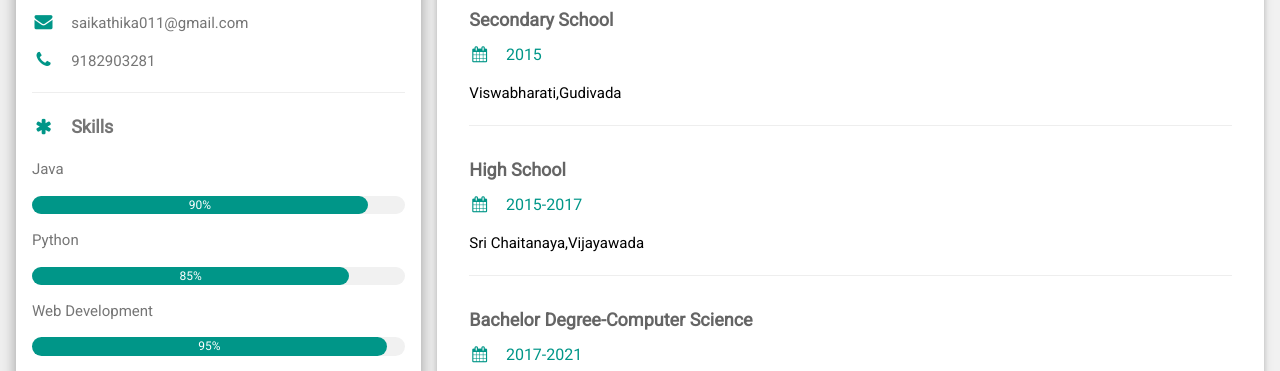
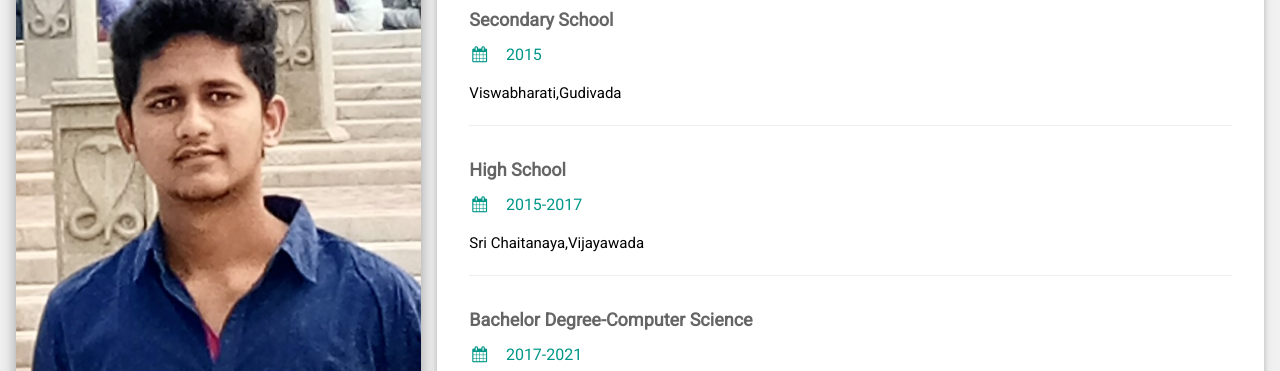
Before and after one commit to SaiKathika/SaiKathika.github.io, a plain HTML site: page index.html in a window 1280 px wide. Shown: the part 117-488 px from the top of the page. Drawn offline with nearby package versions, Linux system fonts and the light colour scheme.

Commit message:
Update index.html

```diff
--- a/index.html
+++ b/index.html
@@ -22,7 +22,7 @@ html,body,h1,h2,h3,h4,h5,h6 {font-family: "Roboto", sans-serif}
 
       <div class="w3-white w3-text-grey w3-card-4">
         <div class="w3-display-container">
-          <img src="ZZZ.jpg" style="width:100%"  alt="Avatar">
+          <img src="sai.jpg" style="width:100%"  alt="Avatar">
           <div class="w3-display-bottomleft w3-container w3-text-black">
             <h2>Sai Krishna Kathika</h2>
           </div>
```
